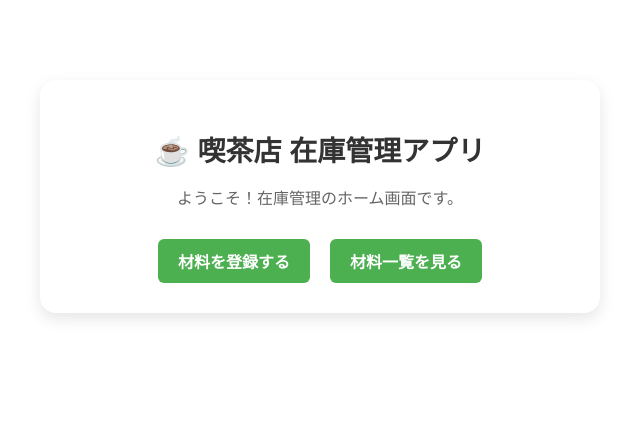
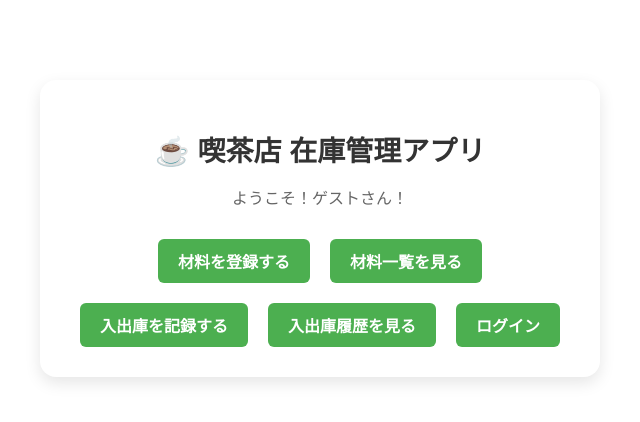
Before and after one commit to fukumaamazon/first20250421, a Flask app: page / in a window 1280 px wide. Shown: the top 422 px of the page, without its empty margins (320-960 px from the left). Run offline with Flask 3, Linux system fonts and the light colour scheme.

Commit message:
新規登録→ログイン→メッセージ表示

```diff
--- a/templates/edit_log.html
+++ b/templates/edit_log.html
@@ -21,7 +21,7 @@
       <label for="item_id">対象の材料</label>
       <select name="item_id" id="item_id" required>
         {% for item in items %}
-          <option value="{{ item[0] }}" {% if item[0] = log[1] %}selected{% endif %}>
+          <option value="{{ item[0] }}" {% if item[0] == log[1] %}selected{% endif %}>
             {{ item[1] }}
           </option>
         {% endfor %}
--- a/templates/index.html
+++ b/templates/index.html
@@ -8,11 +8,24 @@
 <body>
   <div class="container center-content">
     <h1>☕ 喫茶店 在庫管理アプリ</h1>
-    <p>ようこそ！在庫管理のホーム画面です。</p>
+
+    <!-- ログイン中のユーザー名を表示 -->
+    {% if session.get('username') %}
+      <p>ようこそ！<strong>{{ session['username'] }}</strong> さん！！</p>
+    {% else %}
+      <p>ようこそ！ゲストさん！</p>
+    {% endif %}
 
     <div class="button-group">
       <a href="{{ url_for('add_item') }}" class="btn-link">材料を登録する</a>
       <a href="{{ url_for('items') }}" class="btn-link">材料一覧を見る</a>
+      <a href="{{ url_for('add_log') }}" class="btn-link">入出庫を記録する</a>
+      <a href="{{ url_for('logs') }}" class="btn-link">入出庫履歴を見る</a>
+      {% if session.get('username') %}
+        <a href="{{ url_for('logout') }}" class="btn-link">ログアウト</a>
+      {% else %}
+        <a href="{{ url_for('login') }}" class="btn-link">ログイン</a>
+      {% endif %}
     </div>
   </div>
 </body>
```
Also changed, not shown: app.py (+7 -1 lines).
